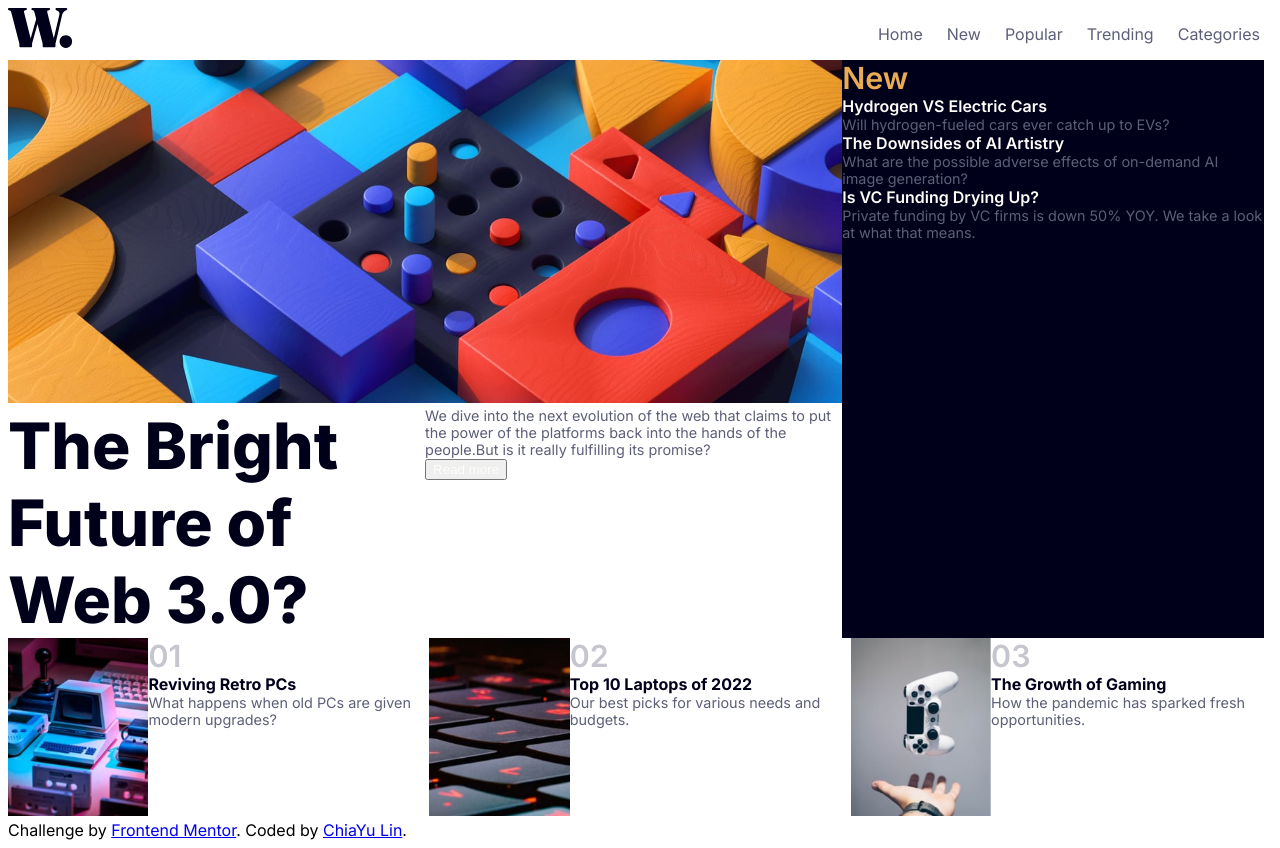
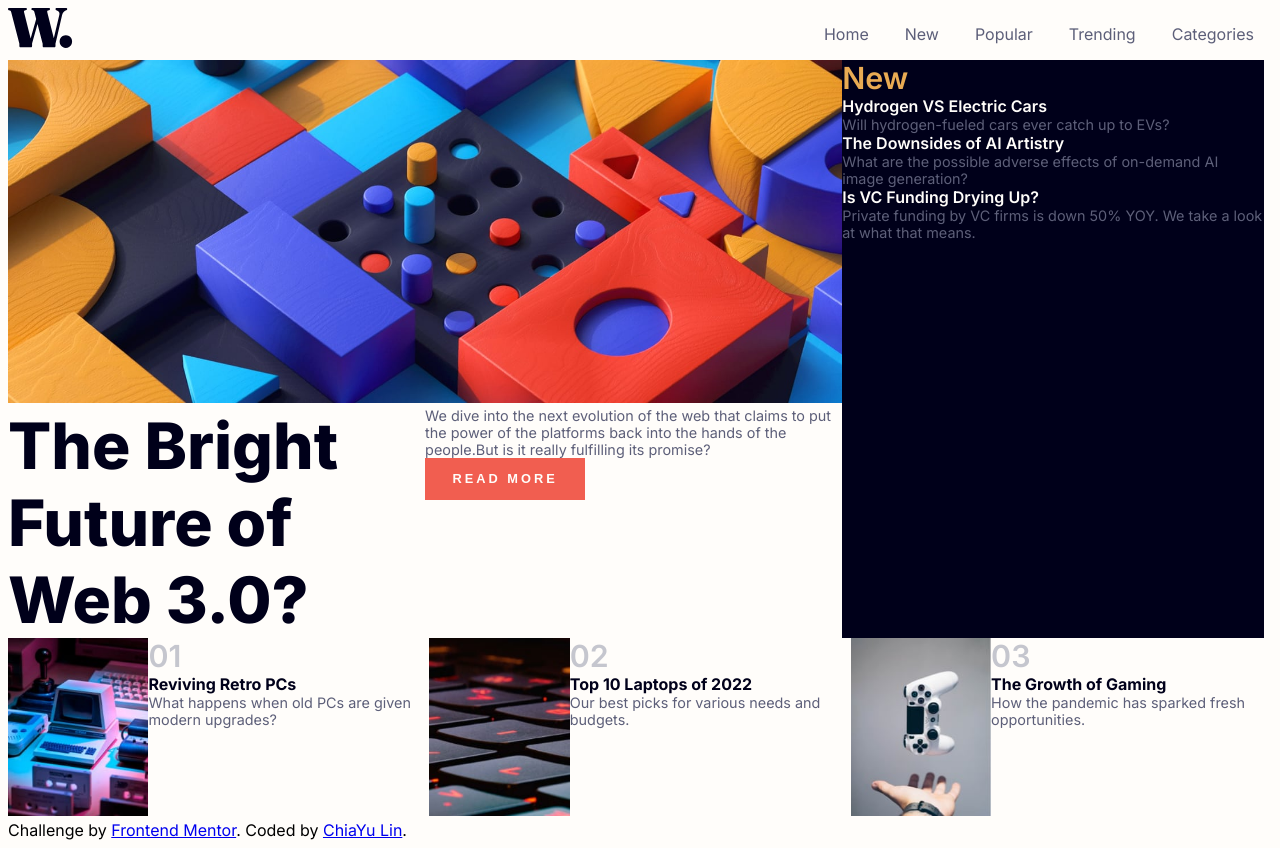
Before and after one commit to cyulin17/frontend-challenge-news, a website: page index.html in a window 1280 px wide. Drawn offline with Linux system fonts and the light colour scheme.

Commit message:
Completed button.

```diff
--- a/css/styles.css
+++ b/css/styles.css
@@ -6,6 +6,7 @@
 
 body {
   font-family: Inter, sans-serif;
+  background-color: hsl(36deg, 100%, 99%);
 }
 
 a,
@@ -29,7 +30,7 @@ img {
 }
 
 .nav-list > li {
-  margin: 0 12px;
+  margin: 0 18px;
 }
 
 .nav-list > li:hover {
@@ -37,7 +38,7 @@ img {
 }
 
 .new-section {
-  color: #fff;
+  color: hsl(36deg, 100%, 99%);
   background-color: hsl(240deg, 100%, 5%);
 }
 
@@ -96,3 +97,18 @@ img {
 .red {
   color: hsl(5deg, 85%, 63%);
 }
+
+.button {
+  width: 160px;
+  height: 42px;
+  border: none;
+  background-color: hsl(5deg, 85%, 63%);
+  color: hsl(36deg, 100%, 99%);
+  letter-spacing: 3px;
+  font-size: 0.8rem;
+  font-weight: 600;
+}
+
+.button:hover {
+  background-color: hsl(240deg, 100%, 5%);
+}
--- a/index.html
+++ b/index.html
@@ -44,7 +44,7 @@
           <div class="column-half">
             <div class="column-full dark-grayish-blue small">We dive into the next evolution of the web that claims to put the power of the platforms back into the hands of the people.But is it really fulfilling its promise?</div>
             <div class="colum-full">
-              <button class="white">Read more</button>
+              <button class="button white">READ MORE</button>
             </div>
           </div>
         </div>
```
